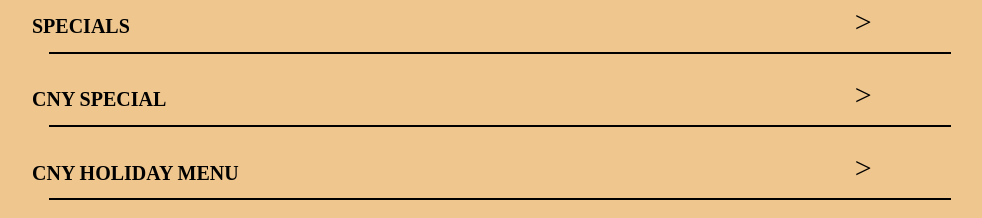
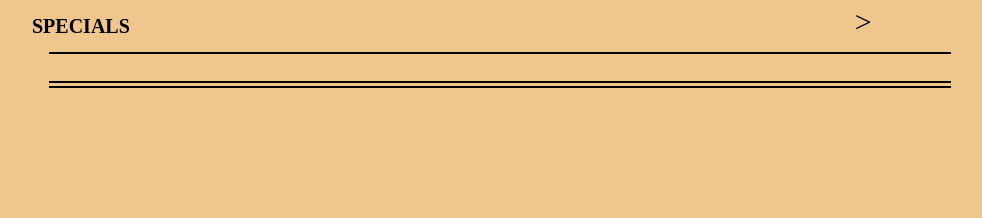
Before and after one commit to Andreweijie/menuOne, a React (Create React App) app: page /#/ in a window 1280 px wide. Shown: the part 734-952 px from the top of the page, without its empty margins (140-1122 px from the left). After the commit the page ends 838 px from the top, so only its background shows below. Built offline with nearby package versions, Linux system fonts and the light colour scheme; a web font is replaced by a local one.

Commit message:
update 7/2

```diff
--- a/src/components/Menus.jsx
+++ b/src/components/Menus.jsx
@@ -53,20 +53,6 @@ export default class Menus extends Component {
             </span>
           </ListItem>
           <hr id="menu-divider" />
-          <ListItem button>
-            <Link to="/christmas">CNY SPECIAL </Link>
-            <span className="arrows" style={{ float: "right", fontSize: 30 }}>
-              &gt;
-            </span>
-          </ListItem>
-          <hr id="menu-divider" />
-          <ListItem button>
-            <Link to="/holiday">CNY HOLIDAY MENU </Link>
-            <span className="arrows" style={{ float: "right", fontSize: 30 }}>
-              &gt;
-            </span>
-          </ListItem>
-          <hr id="menu-divider" />
         </List>
       </div>
     );
```
Also changed, not shown: 1 other file (tests, documents, lock files or other folders).
